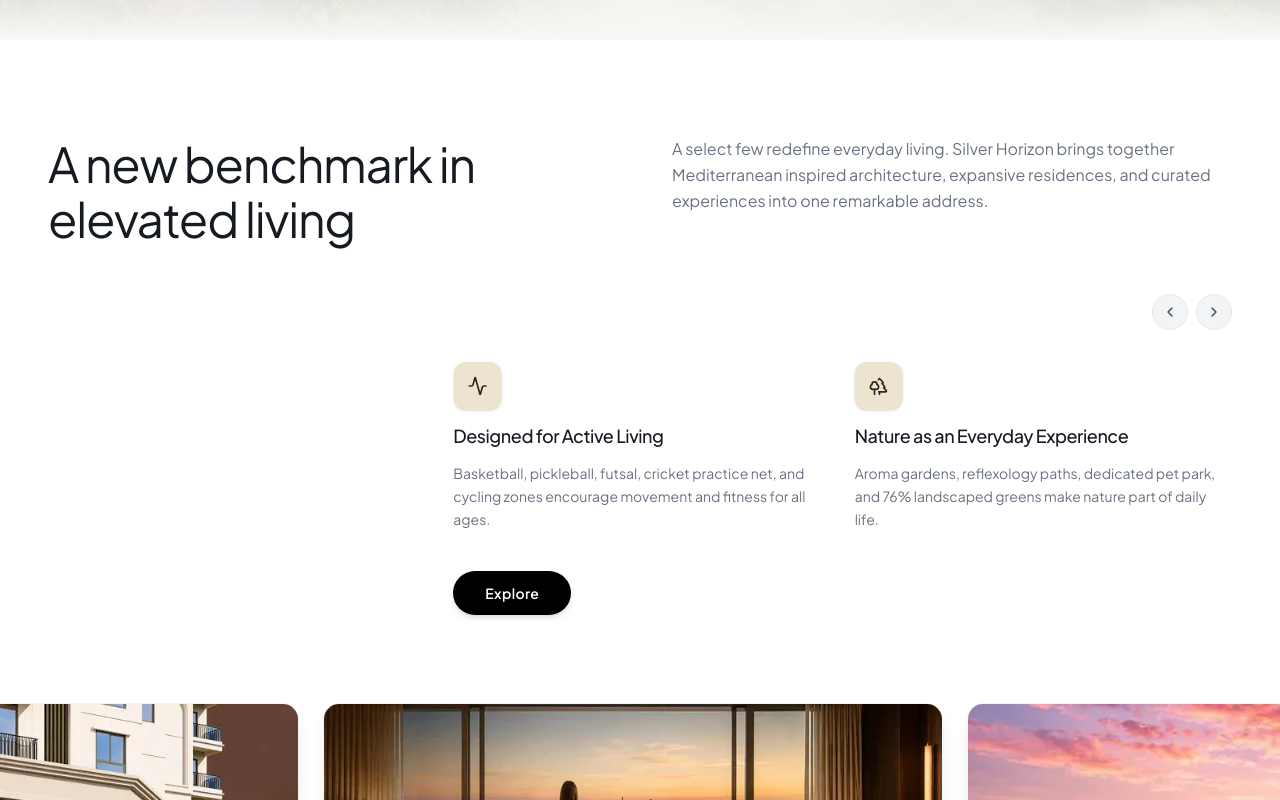
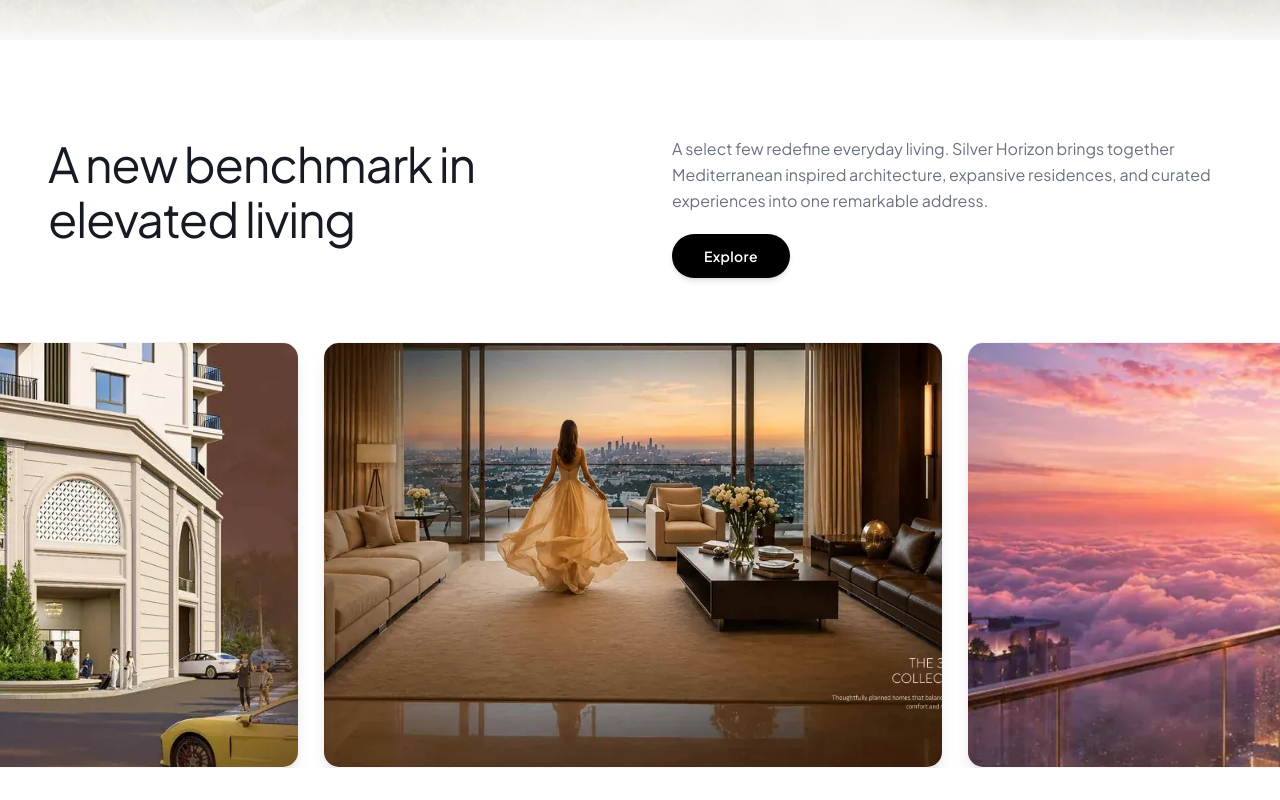
Before and after one commit to WOLFSGIT-24/silver-horizon, a React (Vite) app: page / in a window 1280 px wide. Shown: the part 760-1560 px from the top of the page. Built offline with nearby package versions, Linux system fonts and the light colour scheme.

Commit message:
optamize

```diff
--- a/src/components/BrochureForm.tsx
+++ b/src/components/BrochureForm.tsx
@@ -100,12 +100,12 @@
   };
 
   return (
-    <section id="lead-capture-section" className="w-full relative min-h-[540px] md:min-h-[600px] overflow-hidden flex items-center py-10 md:py-16">
+    <section id="lead-capture-section" className="w-full relative min-h-[560px] md:min-h-[640px] overflow-hidden flex items-center py-12 md:py-20">
       {/* Full-bleed Background Image with tower clearly visible on the left */}
       <img
         src="/assets/silver_horizon/tower_day_view.webp"
         alt="Silver Horizon Luxury Architecture"
-        className="absolute inset-0 w-full h-full object-cover object-[20%_center] sm:object-[25%_center] lg:object-[35%_center]"
+        className="absolute inset-0 w-full h-full object-cover object-[20%_top] sm:object-[25%_top] lg:object-[35%_top]"
         loading="lazy"
         decoding="async"
       />
--- a/src/components/IntimateScale.tsx
+++ b/src/components/IntimateScale.tsx
@@ -1,16 +1,4 @@
-import React, { useState, useEffect, useRef } from "react";
-import {
-  Building2,
-  Activity,
-  Trees,
-  Cpu,
-  ChevronLeft,
-  ChevronRight,
-  Sparkles,
-  ShieldCheck,
-  Compass
-} from "lucide-react";
-import { projectSnapshot } from "../data";
+import React from "react";
 
 interface IntimateScaleProps {
   onRequestDownload?: () => void;
@@ -18,115 +6,6 @@
 }
 
 export default function IntimateScale({ onRequestDownload, onOpenEnquiry }: IntimateScaleProps) {
-  // 4 Cards directly using original brochure content & relevant icons
-  const initialCards = [
-    {
-      id: "pavilion-clubhouse",
-      icon: (
-        <div className="w-12 h-12 rounded-xl bg-[#EDE4D0] flex items-center justify-center text-[#2D2824] shadow-sm">
-          <Building2 className="h-5 w-5" />
-        </div>
-      ),
-      title: "The Pavilion: Social House",
-      description: "Designed as an exclusive retreat for leisure, wellness, and connection, bringing together 14,962 sq.ft. of curated amenities.",
-    },
-    {
-      id: "active-living",
-      icon: (
-        <div className="w-12 h-12 rounded-xl bg-[#EDE4D0] flex items-center justify-center text-[#2D2824] shadow-sm">
-          <Activity className="h-5 w-5" />
-        </div>
-      ),
-      title: "Designed for Active Living",
-      description: "Basketball, pickleball, futsal, cricket practice net, and cycling zones encourage movement and fitness for all ages.",
-    },
-    {
-      id: "nature-experience",
-      icon: (
-        <div className="w-12 h-12 rounded-xl bg-[#EDE4D0] flex items-center justify-center text-[#2D2824] shadow-sm">
-          <Trees className="h-5 w-5" />
-        </div>
-      ),
-      title: "Nature as an Everyday Experience",
-      description: "Aroma gardens, reflexology paths, dedicated pet park, and 76% landscaped greens make nature part of daily life.",
-    },
-    {
-      id: "smart-future",
-      icon: (
-        <div className="w-12 h-12 rounded-xl bg-[#EDE4D0] flex items-center justify-center text-[#2D2824] shadow-sm">
-          <Cpu className="h-5 w-5" />
-        </div>
-      ),
-      title: "Smart Living & Built for the Future",
-      description: "Biometric access, EV charging for every parking space, solar power, softened water, and rainwater harvesting.",
-    },
-  ];
-
-  // Dynamic circular queue so first card is ALWAYS immediately after the last card
-  const [cards, setCards] = useState(initialCards);
-  const [isSliding, setIsSliding] = useState(false);
-  const [isPrevPrep, setIsPrevPrep] = useState(false);
-  const [isPaused, setIsPaused] = useState(false);
-  const [isMobile, setIsMobile] = useState(false);
-
-  useEffect(() => {
-    const handleResize = () => {
-      setIsMobile(window.innerWidth < 640);
-    };
-    handleResize();
-    window.addEventListener("resize", handleResize);
-    return () => window.removeEventListener("resize", handleResize);
-  }, []);
-
-  const nextCard = () => {
-    if (isSliding || isPrevPrep) return;
-    setIsSliding(true);
-  };
-
-  const prevCard = () => {
-    if (isSliding || isPrevPrep) return;
-    // Move last card to front and jump track offset without animation
-    setCards((prev) => [prev[prev.length - 1], ...prev.slice(0, -1)]);
-    setIsPrevPrep(true);
-  };
-
-  // Re-enable smooth slide to 0 on prev click
-  useEffect(() => {
-    if (isPrevPrep) {
-      const raf = requestAnimationFrame(() => {
-        requestAnimationFrame(() => {
-          setIsPrevPrep(false);
-          setIsSliding(true);
-        });
-      });
-      return () => cancelAnimationFrame(raf);
-    }
-  }, [isPrevPrep]);
-
-  // Smooth auto-scroll every 3.8s
-  useEffect(() => {
-    if (isPaused) return;
-    const interval = setInterval(() => {
-      if (!isSliding && !isPrevPrep) {
-        setIsSliding(true);
-      }
-    }, 3800);
-    return () => clearInterval(interval);
-  }, [isPaused, isSliding, isPrevPrep]);
-
-  const handleTransitionEnd = () => {
-    if (isSliding) {
-      if (!isPrevPrep) {
-        // Shift first card to end so the ring continues infinitely
-        setCards((prev) => [...prev.slice(1), prev[0]]);
-      }
-      setIsSliding(false);
-    }
-  };
-
-  // Display array has duplicate so incoming cards are always rendered
-  const visibleCards = [...cards, ...cards];
-
   // Bottom Auto-Scrolling Images
   const autoScrollImages = [
     {
@@ -168,7 +47,7 @@
       <div className="max-w-7xl mx-auto px-6 sm:px-8 md:px-12">
 
         {/* Top Header Grid matching reference screenshot typography */}
-        <div className="grid grid-cols-1 lg:grid-cols-12 gap-8 lg:gap-16 items-start mb-10 sm:mb-12">
+        <div className="grid grid-cols-1 lg:grid-cols-12 gap-8 lg:gap-16 items-start mb-10 sm:mb-14">
 
           {/* Left Large Headline */}
           <div className="lg:col-span-6">
@@ -177,83 +56,12 @@
             </h2>
           </div>
 
-          {/* Right Description */}
-          <div className="lg:col-span-6 space-y-4">
+          {/* Right Description & CTA */}
+          <div className="lg:col-span-6 space-y-5">
             <p className="text-sm sm:text-base text-gray-500 leading-relaxed font-normal">
               A select few redefine everyday living. Silver Horizon brings together Mediterranean inspired architecture, expansive residences, and curated experiences into one remarkable address.
             </p>
-          </div>
-
-        </div>
-
-        {/* Middle Feature Cards Infinite Slider */}
-        <div
-          className="grid grid-cols-1 lg:grid-cols-12 gap-8 items-start mb-16 sm:mb-20"
-          onMouseEnter={() => setIsPaused(true)}
-          onMouseLeave={() => setIsPaused(false)}
-        >
-
-          {/* Empty left column offset to align with headline */}
-          <div className="hidden lg:block lg:col-span-4" />
-
-          {/* Right Cards Slider Container */}
-          <div className="lg:col-span-8 space-y-6">
-
-            {/* Slider Navigation Arrows */}
-            <div className="flex justify-end items-center gap-2 pb-1">
-              <button
-                onClick={prevCard}
-                className="w-9 h-9 rounded-full bg-gray-100 hover:bg-gray-200 border border-gray-200 flex items-center justify-center text-gray-700 transition-colors cursor-pointer"
-                aria-label="Previous card"
-              >
-                <ChevronLeft className="h-4 w-4" />
-              </button>
-              <button
-                onClick={nextCard}
-                className="w-9 h-9 rounded-full bg-gray-100 hover:bg-gray-200 border border-gray-200 flex items-center justify-center text-gray-700 transition-colors cursor-pointer"
-                aria-label="Next card"
-              >
-                <ChevronRight className="h-4 w-4" />
-              </button>
-            </div>
-
-            {/* Sliding Cards Track with Infinite Circular Ring */}
-            <div className="overflow-hidden">
-              <div
-                className="flex gap-6 select-none py-1"
-                style={{
-                  transform: isPrevPrep
-                    ? isMobile
-                      ? "translateX(calc(-100% - 24px))"
-                      : "translateX(calc(-50% - 12px))"
-                    : isSliding
-                    ? isMobile
-                      ? "translateX(calc(-100% - 24px))"
-                      : "translateX(calc(-50% - 12px))"
-                    : "translateX(0px)",
-                  transition: isPrevPrep ? "none" : isSliding ? "transform 500ms cubic-bezier(0.25, 1, 0.5, 1)" : "none",
-                }}
-                onTransitionEnd={handleTransitionEnd}
-              >
-                {visibleCards.map((card, idx) => (
-                  <div
-                    key={`${card.id}-${idx}`}
-                    className="w-full sm:w-[calc(50%-12px)] shrink-0 space-y-3"
-                  >
-                    {card.icon}
-                    <h4 className="text-base sm:text-lg font-medium text-[#161A22] tracking-tight">
-                      {card.title}
-                    </h4>
-                    <p className="text-xs sm:text-sm text-gray-500 font-body leading-relaxed">
-                      {card.description}
-                    </p>
-                  </div>
-                ))}
-              </div>
-            </div>
-
-            {/* Sleek Dark Pill Explore Button */}
-            <div className="pt-3">
+            <div>
               <button
                 onClick={onOpenEnquiry}
                 className="bg-black hover:bg-neutral-800 text-white font-body text-xs sm:text-sm font-semibold px-8 py-3 rounded-full transition-all shadow-md hover:scale-105 active:scale-95 cursor-pointer tracking-wide"
@@ -261,7 +69,6 @@
                 Explore
               </button>
             </div>
-
           </div>
 
         </div>
```
Also changed, not shown: index.html (+26 -5 lines), src/components/Hero.tsx (+10 -8 lines).
